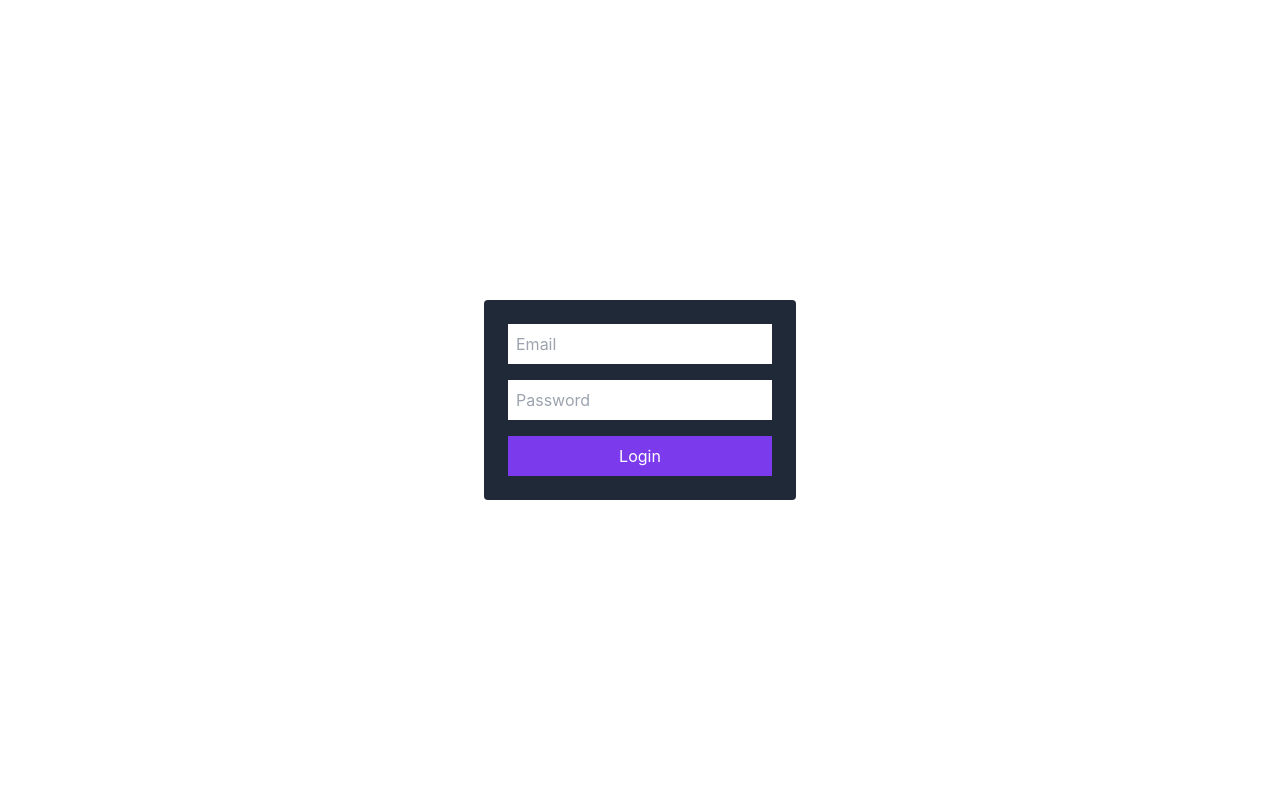
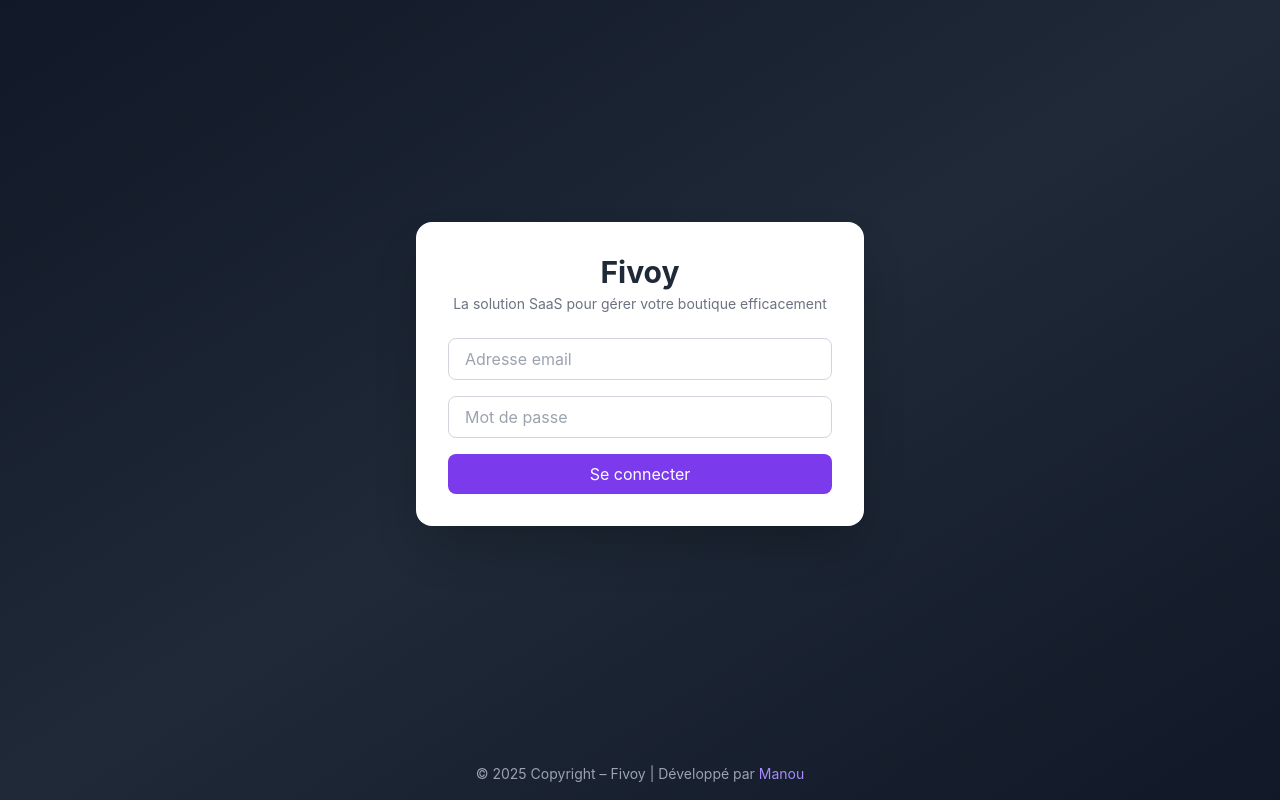
Before and after one commit to manohisoa-dev/fivoy-apps, a React (Create React App) app: page /login in a window 1280 px wide. Built offline with nearby package versions, Linux system fonts and the light colour scheme.

Commit message:
- Amélioration du design du page de connexion - ajout spinner lors du click sur le boutton connexion

```diff
--- a/src/pages/LoginPage.jsx
+++ b/src/pages/LoginPage.jsx
@@ -1,6 +1,8 @@
 import { useState, useContext } from "react";
 import { AuthContext } from "../context/AuthContext";
 import { useNavigate } from "react-router-dom";
+import Swal from "sweetalert2";
+import { Loader2 } from "lucide-react";
 
 function LoginPage() {
   const navigate = useNavigate();
@@ -8,41 +10,94 @@ function LoginPage() {
 
   const [email, setEmail] = useState("");
   const [password, setPassword] = useState("");
+  const [loading, setLoading] = useState(false);
 
   const handleSubmit = async (e) => {
     e.preventDefault();
+    setLoading(true);
 
     try {
       await login(email, password);
       navigate("/");
     } catch (err) {
-      alert("Login failed");
+      Swal.fire({
+        title: "Erreur de connexion",
+        text: "Veuillez vérifier vos identifiants.",
+        icon: "error",
+        confirmButtonColor: "#dc2626",
+      });
     }
+
+    setLoading(false);
   };
 
   return (
-    <div className="flex items-center justify-center h-screen">
-      <form onSubmit={handleSubmit} className="bg-gray-800 p-6 rounded">
+    <div className="min-h-screen flex flex-col justify-between bg-gradient-to-br from-gray-900 via-gray-800 to-gray-900">
+
+      {/* Center content */}
+      <div className="flex flex-1 items-center justify-center px-4">
+        <div className="w-full max-w-md bg-white rounded-2xl shadow-2xl p-8">
+
+          {/* Logo / Branding */}
+          <div className="text-center mb-6">
+            <h1 className="text-3xl font-bold text-gray-800">
+              Fivoy
+            </h1>
+            <p className="text-sm text-gray-500 mt-1">
+              La solution SaaS pour gérer votre boutique efficacement
+            </p>
+          </div>
+
+          <form onSubmit={handleSubmit} className="space-y-4">
+
             <input
               type="email"
-          placeholder="Email"
+              placeholder="Adresse email"
               value={email}
               onChange={(e) => setEmail(e.target.value)}
-          className="block mb-4 p-2 w-full"
+              required
+              className="w-full border border-gray-300 rounded-lg px-4 py-2 focus:ring-2 focus:ring-violet-500 outline-none"
             />
 
             <input
               type="password"
-          placeholder="Password"
+              placeholder="Mot de passe"
               value={password}
               onChange={(e) => setPassword(e.target.value)}
-          className="block mb-4 p-2 w-full"
+              required
+              className="w-full border border-gray-300 rounded-lg px-4 py-2 focus:ring-2 focus:ring-violet-500 outline-none"
             />
 
-        <button className="bg-violet-600 p-2 w-full text-white">
-          Login
+            <button
+              type="submit"
+              disabled={loading}
+              className="w-full bg-violet-600 hover:bg-violet-700 text-white py-2 rounded-lg flex items-center justify-center transition-colors disabled:opacity-50"
+            >
+              {loading ? (
+                <>
+                  <Loader2 className="animate-spin w-4 h-4 mr-2" />
+                  Connexion...
+                </>
+              ) : (
+                "Se connecter"
+              )}
             </button>
           </form>
+        </div>
+      </div>
+
+      {/* Footer global */}
+      <footer className="text-center text-gray-400 text-sm py-4">
+        © {new Date().getFullYear()} Copyright – Fivoy | Développé par{" "}
+        <a
+          href="https://ton-site.com"
+          target="_blank"
+          rel="noopener noreferrer"
+          className="text-violet-400 hover:underline"
+        >
+          Manou
+        </a>
+      </footer>
     </div>
   );
 }
```
Lines whose indentation alone changed are shown as unchanged.
